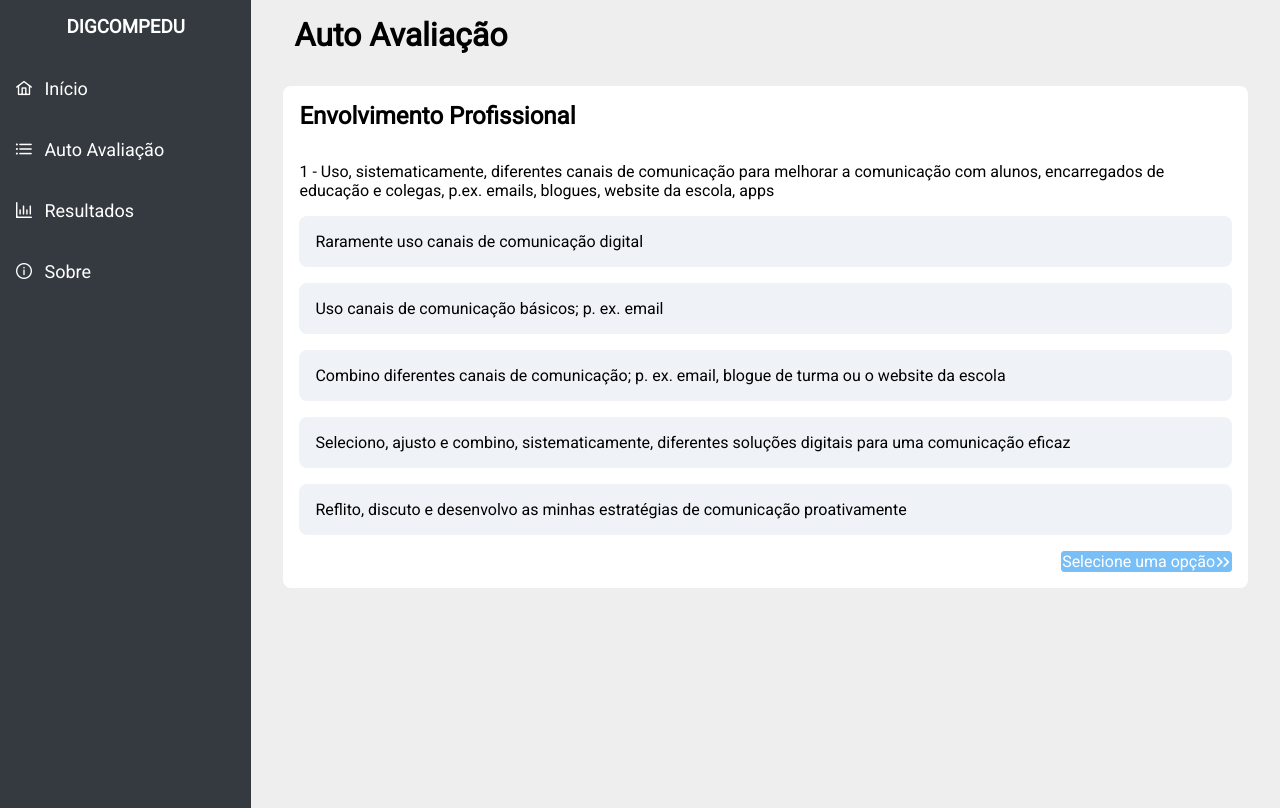
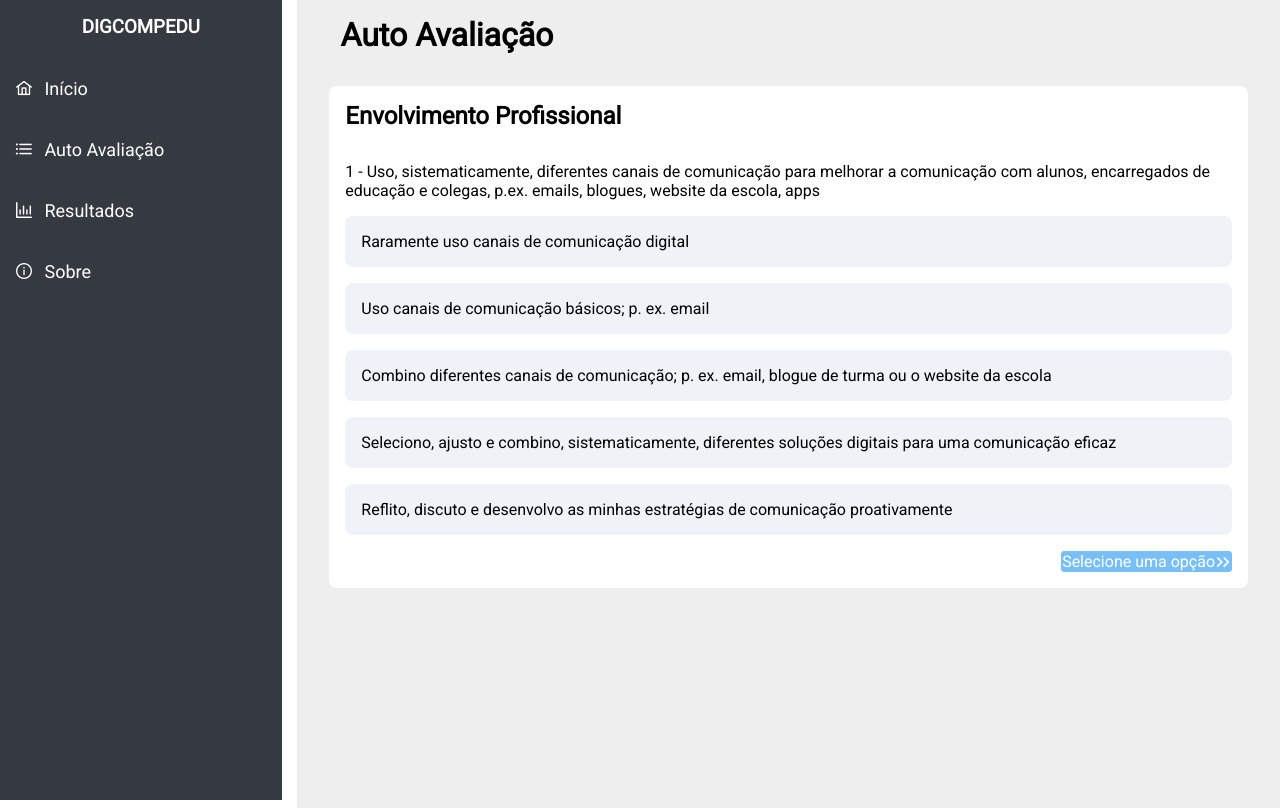
Before and after one commit to PedroRocha94/dig-comp-edu, a Vue app: page /quiz in a window 1280 px wide. Built offline with nearby package versions, Linux system fonts and the light colour scheme.

Commit message:
Adjusting the application's CSS to resolve the rendering bug.

```diff
--- a/src/assets/sass/_content.scss
+++ b/src/assets/sass/_content.scss
@@ -1,6 +1,7 @@
 .content{
-  width: 90%;
+  width: 78%;
   background-color: #eeeeee;
+  margin-left: 18.582rem;
 
   .title-header {
     margin: 1rem 0 0 2.7rem;
--- a/src/assets/sass/components/_sidebar.scss
+++ b/src/assets/sass/components/_sidebar.scss
@@ -5,6 +5,8 @@
   background-color: #343a40;
   color: white;
   width: 22%;
+  position: fixed;
+  height: 100vh;
 
   h3{
     display: flex;
--- a/src/assets/sass/pages/_chart.scss
+++ b/src/assets/sass/pages/_chart.scss
@@ -1,24 +1,26 @@
 .chart{
   display: flex;
   flex-direction: row;
-  height: 100vh;
 
   .content {
     display: flex;
     flex-direction: column;
 
     .view-chart {
-      width: 90%;
-      margin: 2rem 0 0 3.7rem;
+      width: 92%;
+      margin: 2rem 0 0 3rem;
       background-color: white;
       border-radius: 0.5rem;
       padding: 2rem;
     }
 
     .tab-view {
-      width: 90%;
-      margin: 2rem 0 0 3.7rem;
-      border-radius: 0.5rem;
+      width: 92%;
+      margin: 2rem 0 0 3rem;
+
+      .tab-view-content {
+        border-radius: 0.5rem;
+      }
     }
   }
 }
```
